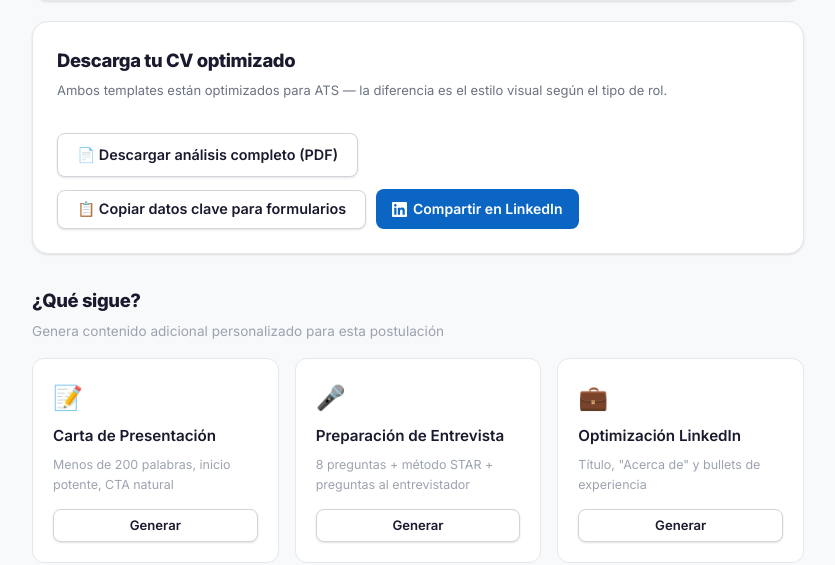
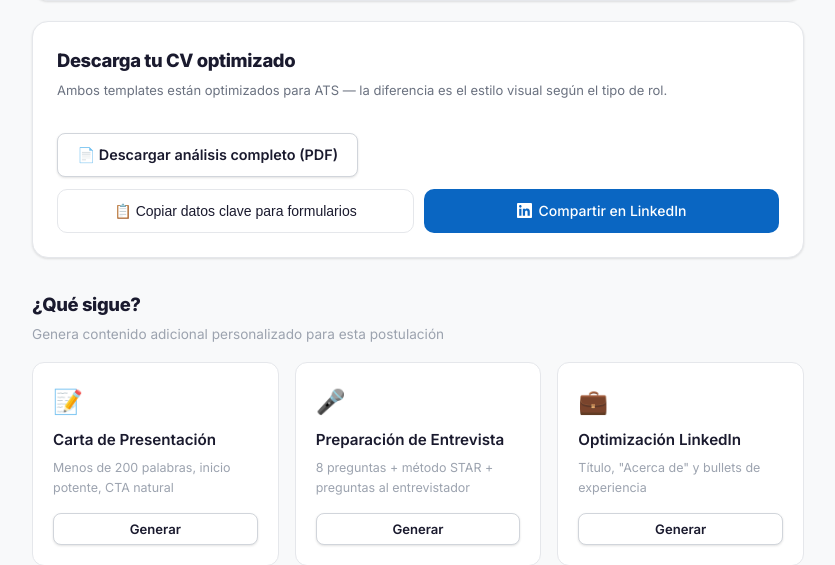
Before and after one commit to Jon-fen/Analyze-this, a Python web app: template fastapi/templates/results.html in a window 1280 px wide. Shown: the part 503-1068 px from the top of the page, without its empty margins (222-1057 px from the left). Run offline with Jinja, Linux system fonts and the light colour scheme; the template is opened without the code that fills it, so the values that code supplies are empty; some libraries are stand-ins or nearby versions; some web fonts are replaced.

Commit message:
fix(ui): hover DOCX/PDF · botones LinkedIn/Copiar mismo alto · contador 2 templates · filename en PDFs
- FIX-1: .btn-download hover con transform translateY(-1px) + transition
- FIX-2: share-actions-row flex con .btn-share de altura fija 44px para igualar button y anchor
- FIX-3: stat "4 templates" → "30s tiempo promedio" + actualizar menciones en index
- FIX-4: build_branded_pdf y build_analysis_pdf aceptan cv_filename; _cv_filename guardado en cv_data cache
- FIX-5: session.py ya usaba _sb_admin() desde commit anterior

Co-Authored-By: Claude Sonnet 4.6 <noreply@anthropic.com>

```diff
--- a/fastapi/routers/analyze.py
+++ b/fastapi/routers/analyze.py
@@ -192,9 +192,10 @@ async def analyze(
     except Exception as e:
         return _err(f"Error al analizar con Claude: {e}")
 
-    # Store font prefs for download
+    # Store font prefs and filename for download
     cv_data["_font_family"] = font_family
     cv_data["_font_size"] = font_size
+    cv_data["_cv_filename"] = cv_filename
 
     result_id = _store_result(cv_data)
     score = cv_data.get("score_match", 0)
@@ -271,7 +272,7 @@ async def download(request: Request, result_id: str, fmt: str = "docx", template
     fs = cv_data.get("_font_size", 11.0)
 
     if fmt == "analysis_pdf":
-        buf = build_analysis_pdf(cv_data)
+        buf = build_analysis_pdf(cv_data, cv_filename=cv_data.get("_cv_filename", ""))
         filename = f"Analisis_ATS_{nombre}.pdf"
         media_type = "application/pdf"
     elif fmt == "docx":
--- a/fastapi/static/css/app.css
+++ b/fastapi/static/css/app.css
@@ -724,9 +724,12 @@ details[open] .coaching-chevron { transform: rotate(180deg); }
   flex: 1; text-align: center; padding: 8px; border-radius: 8px;
   font-size: 13px; font-weight: 500; text-decoration: none;
   background: #1E3A5F; color: white; border: none; cursor: pointer;
+  transition: opacity 0.15s, transform 0.1s, background 0.15s;
 }
 .btn-download-pdf { background: white; color: #1E3A5F; border: 1px solid #1E3A5F; }
-.btn-download:hover { opacity: 0.88; text-decoration: none; }
+.btn-download:hover { opacity: 0.85; transform: translateY(-1px); text-decoration: none; }
+.btn-download-pdf:hover { background: #F0F4F8; transform: translateY(-1px); }
+.btn-download:active, .btn-download-pdf:active { transform: translateY(0); opacity: 1; }
 .btn-download-locked { background: #F3F4F6; color: #9CA3AF; border: 1px solid #E5E7EB; cursor: pointer; }
 @media (max-width: 600px) { .template-grid { grid-template-columns: 1fr; } }
 
@@ -747,6 +750,26 @@ details[open] .coaching-chevron { transform: rotate(180deg); }
   cursor: pointer; white-space: nowrap;
 }
 .referral-hint { font-size: 11px; color: #6B7280; margin-top: 6px; }
+
+/* Share/copy action row — same height for button and anchor */
+.share-actions-row {
+  display: flex; gap: 10px; flex-wrap: wrap; margin-top: 0.75rem; align-items: stretch;
+}
+.share-actions-row > * { flex: 1; }
+.btn-share {
+  display: inline-flex; align-items: center; justify-content: center; gap: 7px;
+  height: 44px; padding: 0 20px; font-size: 14px; font-weight: 500;
+  border-radius: 10px; white-space: nowrap; box-sizing: border-box;
+  cursor: pointer; text-decoration: none; transition: opacity 0.15s, background 0.15s;
+}
+.btn-share-secondary {
+  background: var(--bg2); color: var(--text); border: 1.5px solid var(--border);
+}
+.btn-share-secondary:hover { background: var(--bg3); }
+.btn-share-linkedin {
+  background: #0A66C2; color: white; border: none;
+}
+.btn-share-linkedin:hover { opacity: 0.88; }
 
 /* Register CTA */
 .register-cta {
--- a/fastapi/templates/results.html
+++ b/fastapi/templates/results.html
@@ -229,13 +229,13 @@
     {% endif %}
 
     <!-- Copy key data + LinkedIn share -->
-    <div style="display:flex;gap:0.6rem;flex-wrap:wrap;margin-top:0.75rem;align-items:center">
-      <button type="button" class="btn btn-secondary" onclick="copyKeyData(this)">
+    <div class="share-actions-row">
+      <button type="button" class="btn-share btn-share-secondary" onclick="copyKeyData(this)">
         📋 Copiar datos clave para formularios
       </button>
       <a href="https://www.linkedin.com/sharing/share-offsite/?url=https%3A%2F%2Fanalyze-this-production.up.railway.app&summary=Optimic%C3%A9%20mi%20CV%20con%20IA%20para%20superar%20filtros%20ATS%20%F0%9F%8E%AF%20Pru%C3%A9balo%20gratis"
          target="_blank" rel="noopener noreferrer"
-         style="display:inline-flex;align-items:center;gap:6px;background:#0A66C2;color:white;padding:9px 16px;border-radius:8px;font-weight:600;font-size:0.875rem;text-decoration:none">
+         class="btn-share btn-share-linkedin">
         <svg width="15" height="15" viewBox="0 0 24 24" fill="currentColor"><path d="M20.447 20.452h-3.554v-5.569c0-1.328-.027-3.037-1.852-3.037-1.853 0-2.136 1.445-2.136 2.939v5.667H9.351V9h3.414v1.561h.046c.477-.9 1.637-1.85 3.37-1.85 3.601 0 4.267 2.37 4.267 5.455v6.286zM5.337 7.433c-1.144 0-2.063-.926-2.063-2.065 0-1.138.92-2.063 2.063-2.063 1.14 0 2.064.925 2.064 2.063 0 1.139-.925 2.065-2.064 2.065zm1.782 13.019H3.555V9h3.564v11.452zM22.225 0H1.771C.792 0 0 .774 0 1.729v20.542C0 23.227.792 24 1.771 24h20.451C23.2 24 24 23.227 24 22.271V1.729C24 .774 23.2 0 22.222 0h.003z"/></svg>
         Compartir en LinkedIn
       </a>
@@ -416,10 +416,11 @@
 <script>
 // CV data for tools
 const CV_DATA = {
-  nombre:  {{ cv.nombre  | tojson }},
-  titulo:  {{ cv.titulo_profesional | tojson }},
-  resumen: {{ (cv.resumen_profesional or '') | tojson }},
-  skills:  {{ ((cv.habilidades_tecnicas or []) + (cv.habilidades_blandas or [])) | join(', ') | tojson }},
+  nombre:      {{ cv.nombre  | tojson }},
+  titulo:      {{ cv.titulo_profesional | tojson }},
+  resumen:     {{ (cv.resumen_profesional or '') | tojson }},
+  skills:      {{ ((cv.habilidades_tecnicas or []) + (cv.habilidades_blandas or [])) | join(', ') | tojson }},
+  cv_filename: {{ cv_filename | tojson }},
 };
 
 let _lastTool = '';
@@ -488,7 +489,7 @@ async function downloadToolPdf() {
     const res = await fetch('/tools/pdf', {
       method: 'POST',
       headers: { 'Content-Type': 'application/json' },
-      body: JSON.stringify({ tool: _lastTool, text: _lastText, nombre: CV_DATA.nombre }),
+      body: JSON.stringify({ tool: _lastTool, text: _lastText, nombre: CV_DATA.nombre, cv_filename: CV_DATA.cv_filename }),
     });
     const blob = await res.blob();
     const url = URL.createObjectURL(blob);
```
Also changed, not shown: fastapi/routers/tools.py (+5 -4 lines), fastapi/services/builder.py (+6 -3 lines), fastapi/templates/index.html (+6 -6 lines).
